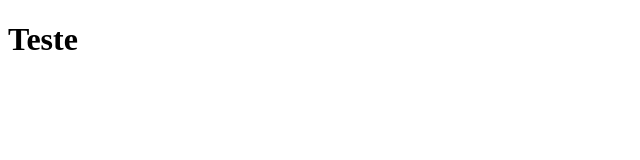
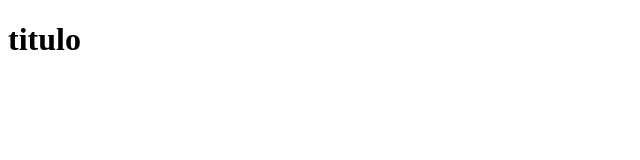
Before and after one commit to RicardoSantinelly/git_Ricardo, a plain HTML site: page index.html in a window 1280 px wide. Shown: the full height of the page, 0-640 px from the left. Drawn offline with Linux system fonts and the light colour scheme.

Commit message:
primeira versão

```diff
--- a/index.html
+++ b/index.html
@@ -7,7 +7,7 @@
     <title>Projeto Git</title>
 </head>
 <body>
-    <h1>Teste</h1>
+    <h1>titulo</h1>
 
 </body>
 </html>
```
